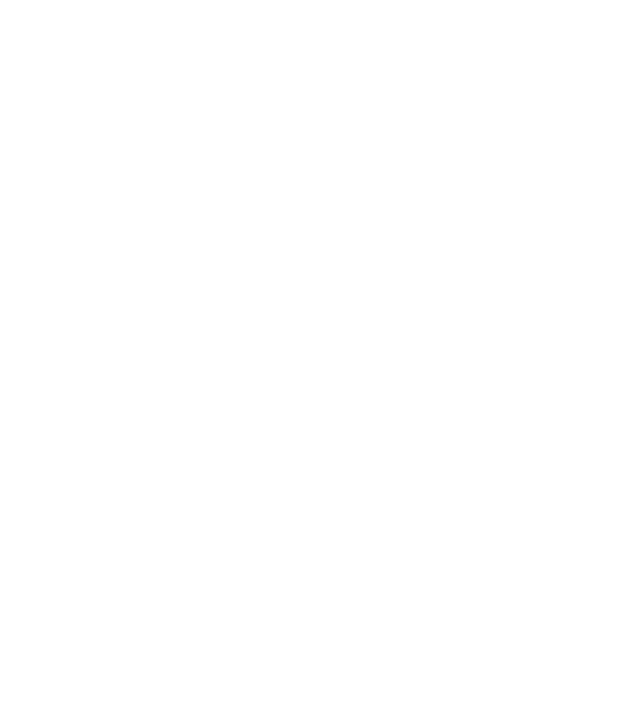
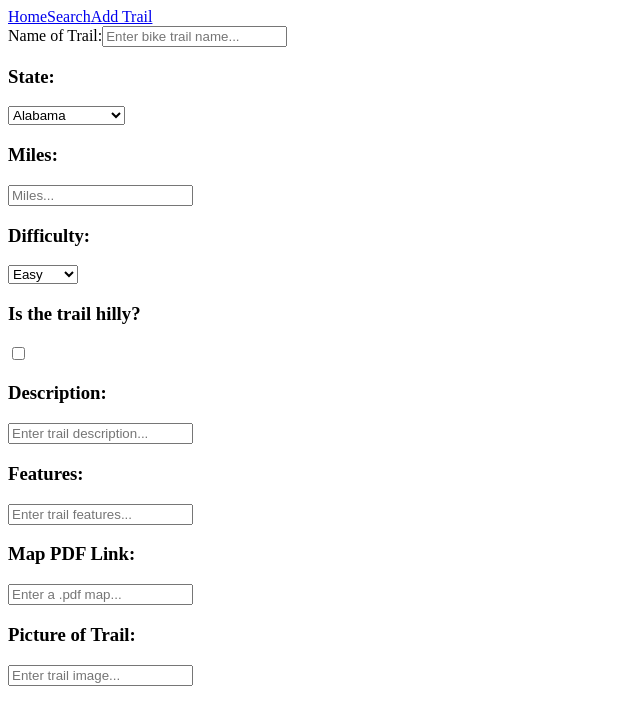
Before and after one commit to joannabell/all-bike-trails, a React (Create React App) app: page /new-trail in a window 1280 px wide. Shown: the top 724 px of the page, without its empty margins (0-640 px from the left). Built offline with nearby package versions, Linux system fonts and the light colour scheme; data requests are answered from the project's data file.

Commit message:
bike cards added

```diff
--- a/src/App.js
+++ b/src/App.js
@@ -27,7 +27,7 @@
           <Home handleSearchChange={handleSearchChange} searchValue={searchValue}/>
         </Route >
         <Route exact path="/search">
-          <Search searchValue={searchValue} handleSearchChange={handleSearchChange}/>
+          <Search trails={trails} searchValue={searchValue} handleSearchChange={handleSearchChange}/>
         </Route >
         <Route exact path="/new-trail">
           <NewTrail />
--- a/src/BikeTrailCard.js
+++ b/src/BikeTrailCard.js
@@ -1,9 +1,12 @@
 import React from 'react';
 
-function BikeTrailCard() {
+function BikeTrailCard({ name, length, description, image }) {
   return (
     <div className="BikeTrailCard">
-
+      <h1>{name}</h1>
+      <p>{length} Miles</p>
+      <p>{description}</p>
+      <img src={image} />
     </div>
   );
 }
--- a/src/NewTrail.js
+++ b/src/NewTrail.js
@@ -1,10 +1,13 @@
 import React from "react";
+import NavBar from "./NavBar";
+import NewTrailForm from "./NewTrailForm"
 
 function NewTrail () {
 
     return (
         <div>
-
+            <NavBar />
+            <NewTrailForm />
         </div>
     )
 }
--- a/src/NewTrailForm.js
+++ b/src/NewTrailForm.js
@@ -166,7 +166,7 @@
                 onChange={handleChange}
                 value={formData.image}
                 type="text"
-                name="iamge"
+                name="image"
                 placeholder="Enter trail image..."
                 className="input-text"
             />
--- a/src/Search.js
+++ b/src/Search.js
@@ -1,14 +1,16 @@
 import React from "react";
+import NavBar from "./NavBar";
 import BikeTrailCard from "./BikeTrailCard";
 import SearchBar from "./SearchBar"
 
-function Search ({searchValue, handleSearchChange}) {
+function Search ({ trails, searchValue, handleSearchChange }) {
 
     return (
         <div>
+            <NavBar />
             <SearchBar searchValue={searchValue} handleSearchChange={handleSearchChange}/>
             <div>
-                <BikeTrailCard />
+                {trails.map(trail => <BikeTrailCard name={trail.name} length={trail.lengthMiles} description={trail.description} image={trail.image} />)}
             </div>
         </div>
     )
```
Also changed, not shown: src/BikeTrail.js (added, +12 -0 lines), src/BikeTrailList.js (deleted, +0 -12 lines).
